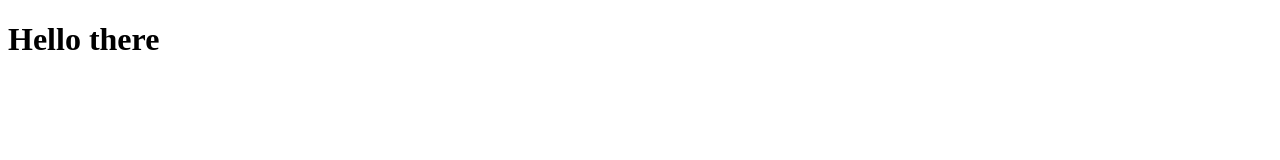
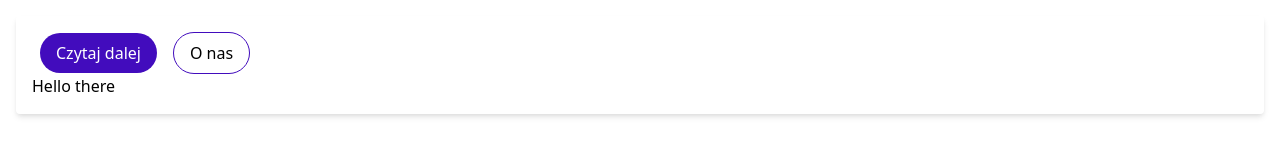
Before and after one commit to deepsat/deepsat-web, a Gatsby site: page / in a window 1280 px wide. Built offline with nearby package versions, Linux system fonts and the light colour scheme; Gatsby itself is replaced by a stand-in of ours.

Commit message:
working tailwind setup with theme

```diff
--- /dev/null
+++ b/gatsby-browser.js
@@ -0,0 +1 @@
+import "./src/css/index.css"
--- a/gatsby-config.js
+++ b/gatsby-config.js
@@ -5,6 +5,7 @@ module.exports = {
     lang: `pl`,
   },
   plugins: [
+    `gatsby-plugin-postcss`,
     `gatsby-plugin-react-helmet`,
     {
       resolve: `gatsby-source-filesystem`,
--- /dev/null
+++ b/postcss.config.js
@@ -0,0 +1,3 @@
+module.exports = () => ({
+  plugins: [require("tailwindcss"), require("postcss-nesting")],
+})
--- a/src/components/layout.js
+++ b/src/components/layout.js
@@ -1,13 +1,10 @@
 import React from "react"
 import PropTypes from "prop-types"
-import { useStaticQuery, graphql } from "gatsby"
 
 const Layout = ({ children }) => {
   return (
     <>
-      <main>
-        {children}
-      </main>
+      <main className="container mx-auto p-4">{children}</main>
     </>
   )
 }
--- /dev/null
+++ b/src/css/index.css
@@ -0,0 +1,31 @@
+@tailwind base;
+@tailwind components;
+@tailwind utilities;
+
+@layer components {
+  .btn {
+    @apply px-4 py-2 mx-2 rounded-full transition duration-200 ease-in-out inline-block transform;
+    &:hover,
+    &:focus {
+      @apply scale-105;
+    }
+  }
+  .btn-primary {
+    @apply bg-primary text-primary;
+    &:hover,
+    &:focus {
+      @apply bg-primary-light;
+    }
+  }
+  .btn-outline {
+    @apply border border-primary;
+    &:hover,
+    &:focus {
+      /* @apply bg-primary-dark text-primary; */
+      transform: rotateX(100%);
+    }
+  }
+  .paper {
+    @apply shadow-md rounded p-4
+  }
+}
--- a/src/pages/index.js
+++ b/src/pages/index.js
@@ -7,7 +7,13 @@ import SEO from "../components/seo"
 const IndexPage = () => (
   <Layout>
     <SEO title="Home" />
-    <h1>Hello there</h1>
+    <div className="paper">
+      <Link to="/" className="btn btn-primary">
+        Czytaj dalej
+      </Link>
+      <Link className="btn btn-outline">O nas</Link>
+      <h1 className="">Hello there</h1>
+    </div>
   </Layout>
 )
 
--- /dev/null
+++ b/tailwind.config.js
@@ -0,0 +1,27 @@
+module.exports = {
+  purge: ["./src/**/*.js", "./src/**/*.jsx", "./src/**/*.ts", "./src/**/*.tsx"],
+  theme: {
+    extend: {
+      colors: {
+        primary: {
+          default: "#420cbd",
+          light: "#7d42f1",
+          dark: "#00008b",
+        },
+      },
+      textColor: {
+        base: "#000000",
+        primary: {
+          default: "#ffffff",
+          background: {
+            default: "#420cbd",
+            light: "#7d42f1",
+            dark: "#00008b",
+          },
+        },
+      },
+    },
+  },
+  variants: {},
+  plugins: [],
+}
```
Also changed, not shown: package.json (+6 -4 lines), 1 other file.
